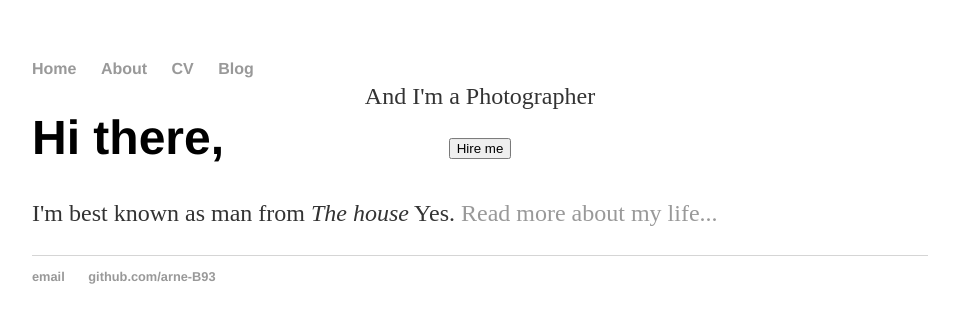
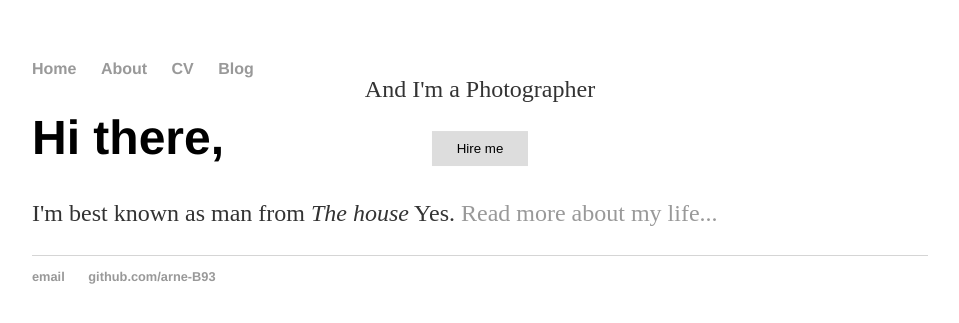
Before and after one commit to Arne-B93/Arne-B93, a Jekyll site: the page built from index.html, in a window 1280 px wide. Shown: the top 323 px of the page, without its empty margins (160-1119 px from the left). Built offline with Jekyll 4.4.1, drawn with Linux system fonts in a browser that asks for light colours; grey boxes are pictures that could not be loaded.

Commit message:
Update main.css

```diff
--- a/css/main.css
+++ b/css/main.css
@@ -42,22 +42,15 @@
     list-style: none;
 }
 
-/* The hero image */
 .hero-image {
-  /* Use "linear-gradient" to add a darken background effect to the image (photographer.jpg). This will make the text easier to read */
-  background-image: linear-gradient(rgba(0, 0, 0, 0.5), rgba(0, 0, 0, 0.5)), url("https://github.com/Arne-B93/Arne-B93.github.io/blob/main/assets/images/20191201_170158.jpg");
-
-  /* Set a specific height */
+  background-image: linear-gradient(rgba(0, 0, 0, 0.5), rgba(0, 0, 0, 0.5)), url("photographer.jpg");
   height: 50%;
-
-  /* Position and center the image to scale nicely on all screens */
   background-position: center;
   background-repeat: no-repeat;
   background-size: cover;
   position: relative;
 }
 
-/* Place text in the middle of the image */
 .hero-text {
   text-align: center;
   position: absolute;
@@ -66,3 +59,22 @@
   transform: translate(-50%, -50%);
   color: white;
 }
+
+.hero-text button {
+  border: none;
+  outline: 0;
+  display: inline-block;
+  padding: 10px 25px;
+  color: black;
+  background-color: #ddd;
+  text-align: center;
+  cursor: pointer;
+}
+
+.hero-text button:hover {
+  background-color: #555;
+  color: white;
+}
+</style>
+</head>
+<body>
```
